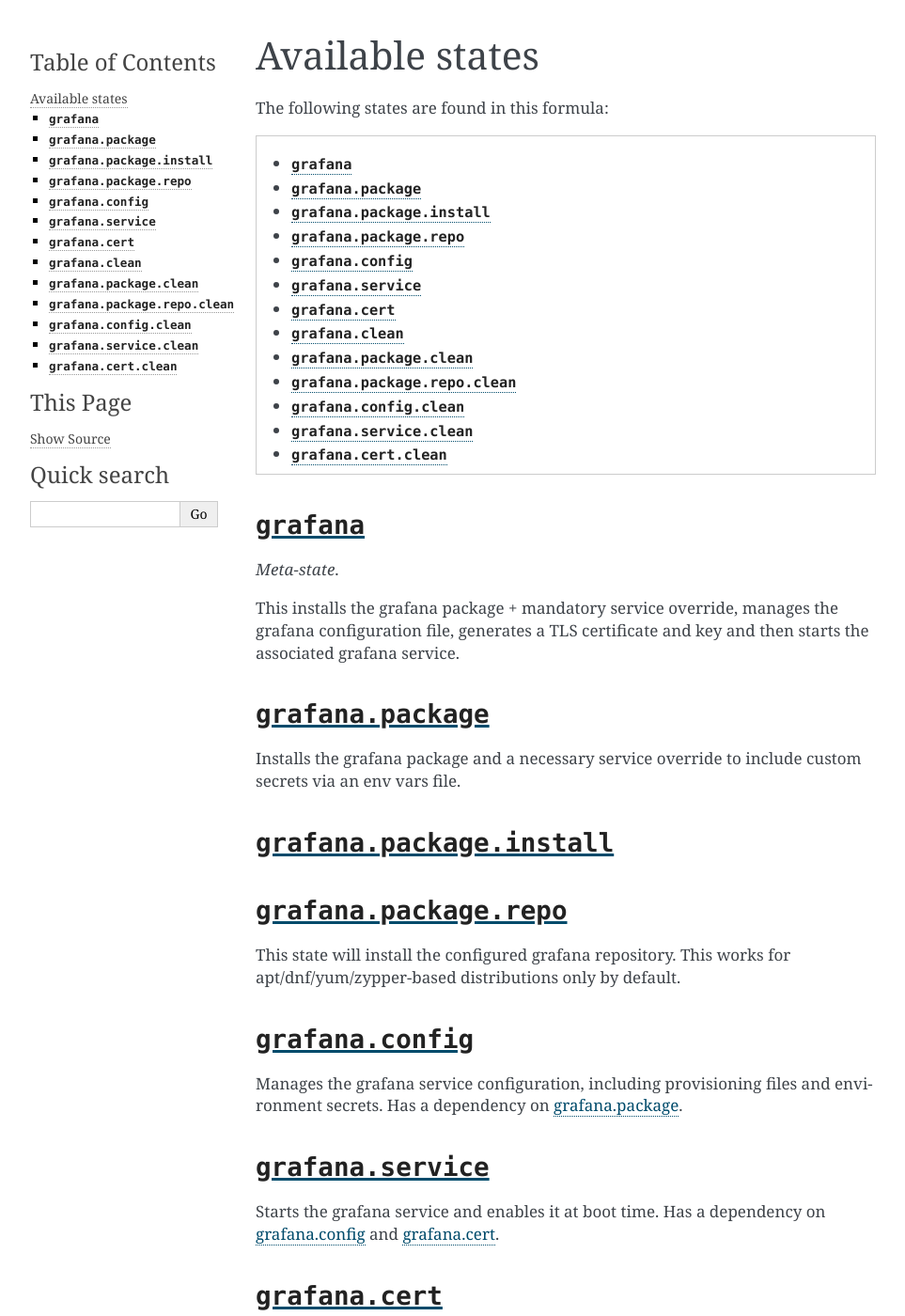
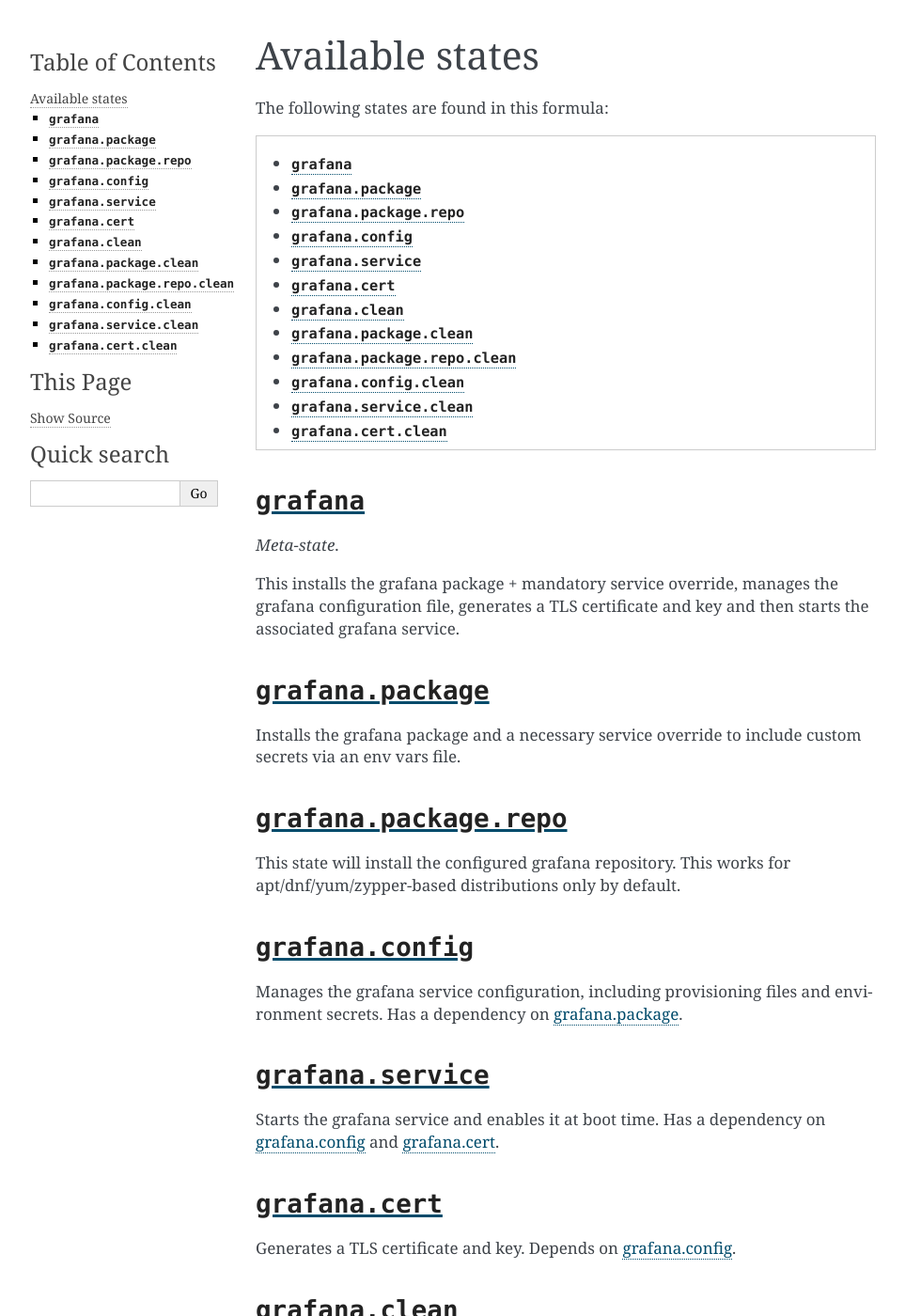
Before and after one commit to lkubb/salt-grafana-formula, a Sphinx documentation site: the page built from docs/states.rst, in a window 1280 px wide and 1400 px high. Shown: the whole window at 94% size, without its empty margins (148-1111 px from the left). Built offline with Sphinx 7.4.7, drawn with Linux system fonts in a browser that asks for light colours.

Commit message:
chore: update template

```diff
--- a/docs/README.rst
+++ b/docs/README.rst
@@ -71,11 +71,6 @@
 ^^^^^^^^^^^^^^^^^^^
 Installs the grafana package and a necessary service override
 to include custom secrets via an env vars file.
-
-
-``grafana.package.install``
-^^^^^^^^^^^^^^^^^^^^^^^^^^^
-
 
 
 ``grafana.package.repo``
--- a/docs/states.rst
+++ b/docs/states.rst
@@ -21,11 +21,6 @@
 ^^^^^^^^^^^^^^^^^^^
 Installs the grafana package and a necessary service override
 to include custom secrets via an env vars file.
-
-
-``grafana.package.install``
-^^^^^^^^^^^^^^^^^^^^^^^^^^^
-
 
 
 ``grafana.package.repo``
```
Also changed, not shown: .cruft.json, 2 other files.
